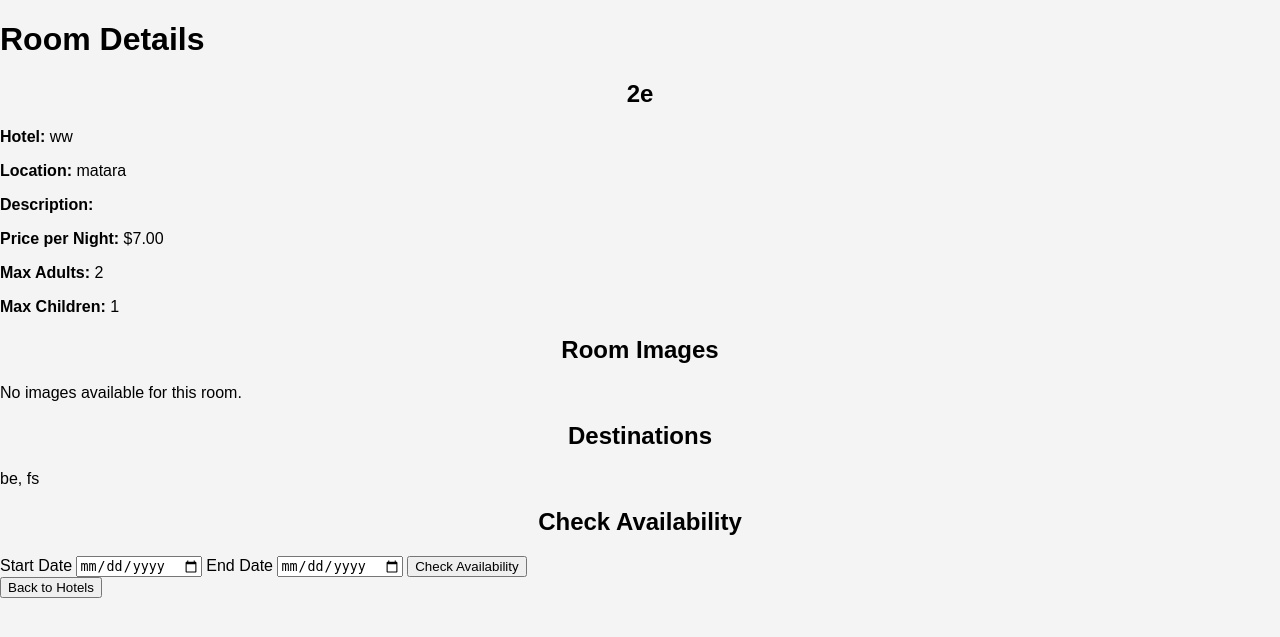
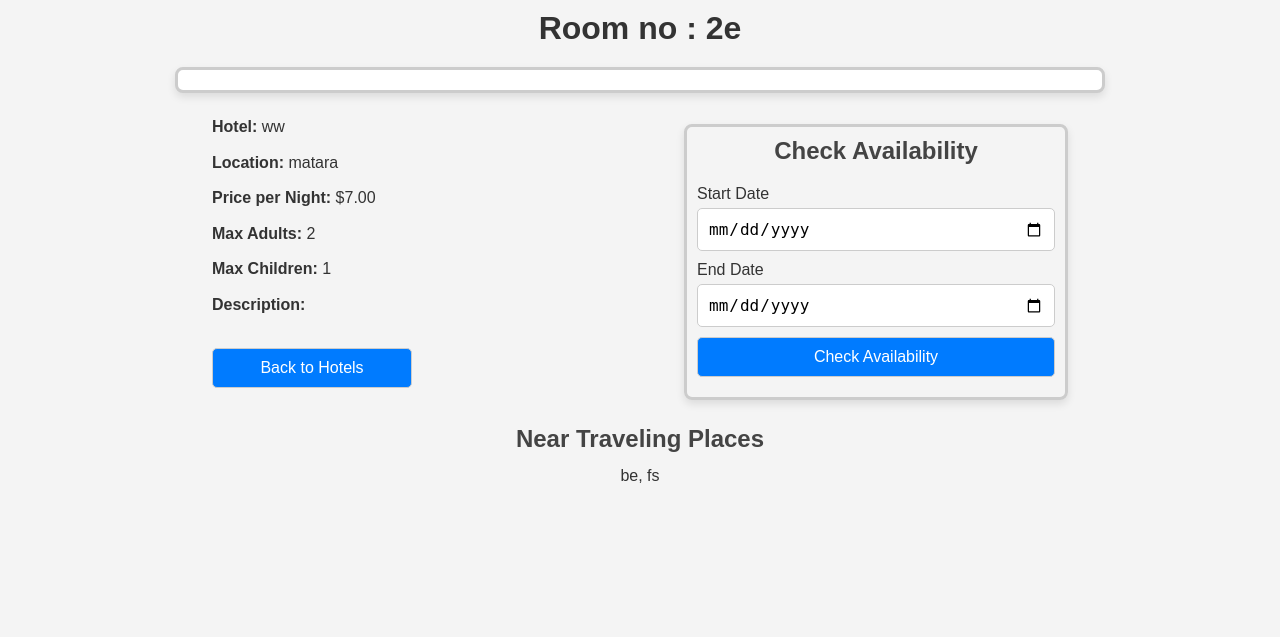
Before and after one commit to mihirudahanayake/1st_year_Project_G15, a PHP site: page /room_details.php?id=12 in a window 1280 px wide. Shown: the top 637 px of the page. Run offline with PHP 8.4, Linux system fonts and the light colour scheme; data comes from the database, SQL or seed files in the repository; tables that the repository leaves empty or names only in its code hold one stand-in row (values such as "Sample post").

Commit message:
Add files via upload

```diff
--- /dev/null
+++ b/room_details.css
@@ -0,0 +1,115 @@
+* {
+     box-sizing: border-box;
+     margin: 0;
+     padding: 0;
+ }
+
+ body {
+     font-family: Arial, sans-serif;
+     background-color: #f4f4f4;
+     color: #333;
+ }
+
+ .container {
+     display: flex;
+     flex-wrap: wrap;
+     justify-content: space-between;
+     gap: 5px;
+     padding: 20px;
+ }
+
+h2 {
+     color: #444;
+     margin-bottom: 10px;
+     text-align: center;
+ }
+
+ h1 {
+     text-align: center;
+     padding-top: 10px;
+ }
+
+ p {
+     margin-bottom: 10px;
+     line-height: 1.6;
+ }
+
+ strong {
+     font-weight: bold;
+ }
+
+ form {
+     margin-top: 20px;
+ }
+
+ label {
+     display: block;
+     margin-bottom: 5px;
+ }
+
+ input[type="date"], button {
+     padding: 10px;
+     font-size: 16px;
+     margin-bottom: 10px;
+     width: 100%;
+     border-radius: 5px;
+     border: 1px solid #ccc;
+ }
+
+ button {
+     background-color: #007bff;
+     color: #fff;
+     cursor: pointer;
+ }
+
+ button:hover {
+     background-color: #0056b3;
+ }
+
+.gallery {
+     width: 75%;
+     padding: 10px;
+     border: 3px solid #ccc;
+     border-radius: 8px;
+     box-shadow: 0 4px 8px rgba(0, 0, 0, 0.1);
+     background-color: #fff;
+     margin: 0 auto 2vh ;
+ }
+
+.gallery img{
+   width: 40vw;
+   height: auto;
+   border-radius: 8px;
+   object-fit: cover;
+   margin-bottom: 40px;
+   user-select: none;
+}
+
+.swiper-pagination-bullets.swiper-pagination-horizontal{
+   bottom: 0;
+}
+
+.availability {
+     width: 30vw;
+     padding: 10px;
+     border: 3px solid #ccc;
+     border-radius: 8px;
+     box-shadow: 0 4px 8px rgba(0, 0, 0, 0.1);
+     margin: 10px 15vw;
+}
+
+.room-details {
+     display: block;
+     padding-left: 15vw;
+ }
+
+ .back {
+     margin-top: 20px;
+     width: 200px;
+ }
+
+ .destinations {
+     padding-top: 10px;
+     margin: 0 auto;
+     text-align: center;
+}
--- /dev/null
+++ b/room_details.js
@@ -0,0 +1,24 @@
+document.addEventListener('DOMContentLoaded', function () {
+     var swiper = new Swiper(".swiper", {
+         loop: true,
+         effect: "coverflow",
+         slidesPerView: "auto",
+         centeredSlides: true,
+         grabCursor: true,
+         coverflowEffect: {
+             rotate: 0,
+             stretch: 0,
+             depth: 100,
+             modifier: 2,
+             slideShadows: true,
+         },
+         pagination: {
+             el: ".swiper-pagination",
+             clickable: true,
+         },
+         autoplay: {
+             delay: 3000,
+             disableOnInteraction: false,
+         },
+     });
+ });
--- a/room_details.php
+++ b/room_details.php
@@ -6,11 +6,13 @@ if (isset($_GET['id']) && !empty($_GET['id'])) {
     $room_id = $conn->real_escape_string($_GET['id']);
 
     // Fetch room details
-    $query = "SELECT rooms.*, hotels.hotel_name AS hotel_name, hotels.location
+    $stmt = $conn->prepare("SELECT rooms.*, hotels.hotel_name AS hotel_name, hotels.location
                             FROM rooms
                             JOIN hotels ON rooms.hotel_id = hotels.hotel_id
-              WHERE rooms.room_id = $room_id";
-    $result = $conn->query($query);
+                            WHERE rooms.room_id = ?");
+    $stmt->bind_param("i", $room_id);
+    $stmt->execute();
+    $result = $stmt->get_result();
 
     if ($result->num_rows > 0) {
         $room = $result->fetch_assoc();
@@ -20,11 +22,13 @@ if (isset($_GET['id']) && !empty($_GET['id'])) {
     }
 
     // Fetch all destinations associated with the room
-    $destQuery = "SELECT destinations.desti_name
+    $stmt = $conn->prepare("SELECT destinations.desti_name
                             FROM hotel_destinations
                             JOIN destinations ON hotel_destinations.destination_id = destinations.destination_id
-                  WHERE hotel_destinations.hotel_id = (SELECT hotel_id FROM rooms WHERE room_id = $room_id)";
-    $destResult = $conn->query($destQuery);
+                            WHERE hotel_destinations.hotel_id = (SELECT hotel_id FROM rooms WHERE room_id = ?)");
+    $stmt->bind_param("i", $room_id);
+    $stmt->execute();
+    $destResult = $stmt->get_result();
 
     $destinations = [];
     if ($destResult->num_rows > 0) {
@@ -34,8 +38,10 @@ if (isset($_GET['id']) && !empty($_GET['id'])) {
     }
 
     // Fetch room images
-    $imgQuery = "SELECT image_path FROM room_images WHERE room_id = $room_id";
-    $imgResult = $conn->query($imgQuery);
+    $stmt = $conn->prepare("SELECT image_path FROM room_images WHERE room_id = ?");
+    $stmt->bind_param("i", $room_id);
+    $stmt->execute();
+    $imgResult = $stmt->get_result();
 
     $images = [];
     if ($imgResult->num_rows > 0) {
@@ -57,10 +63,12 @@ if (isset($_POST['check_availability'])) {
     // Validate the date range
     if ($start_date && $end_date && $start_date <= $end_date) {
         // Query to check availability
-        $query = "SELECT * FROM bookings
-                  WHERE room_id = $room_id
-                    AND (start_date <= '$end_date' AND end_date >= '$start_date')";
-        $result = $conn->query($query);
+        $stmt = $conn->prepare("SELECT * FROM bookings
+                                WHERE room_id = ?
+                                  AND (start_date <= ? AND end_date >= ?)");
+        $stmt->bind_param("iss", $room_id, $end_date, $start_date);
+        $stmt->execute();
+        $result = $stmt->get_result();
 
         $is_available = ($result->num_rows == 0);
     } else {
@@ -76,40 +84,40 @@ if (isset($_POST['check_availability'])) {
     <meta charset="UTF-8">
     <meta name="viewport" content="width=device-width, initial-scale=1.0">
     <title>Room Details</title>
-    <link rel="stylesheet" href="styles.css">
+    <link rel="stylesheet" href="room_details.css">
+    <!-- Swiper CSS -->
+    <link rel="stylesheet" href="https://unpkg.com/swiper/swiper-bundle.min.css">
+
 </head>
 <body>
+<h1>Room no : <?php echo htmlspecialchars($room['room_name']); ?></h1>
     <div class="container">
-        <h1>Room Details</h1>
-        <h2><?php echo $room['room_name']; ?></h2>
-        <p><strong>Hotel:</strong> <?php echo $room['hotel_name']; ?></p>
-        <p><strong>Location:</strong> <?php echo $room['location']; ?></p>
-        <p><strong>Description:</strong> <?php echo $room['room_description']; ?></p>
-        <p><strong>Price per Night:</strong> $<?php echo $room['price_per_night']; ?></p>
-        <p><strong>Max Adults:</strong> <?php echo $room['max_adults']; ?></p>
-        <p><strong>Max Children:</strong> <?php echo $room['max_children']; ?></p>
-
-        <!-- Display room images -->
-        <h2>Room Images</h2>
-        <?php if (!empty($images)): ?>
-            <div class="room-images">
+                <!-- Swiper Image Gallery -->
+                <section class="gallery" id="gallery">
+            <div class="swiper">
+                <div class="swiper-wrapper">
                     <?php foreach ($images as $image): ?>
-                    <img src="<?php echo $image; ?>" alt="Room Image" class="room-image">
+                            <img src="<?php echo htmlspecialchars($image); ?>" class="swiper-slide" alt="Room Image">
                     <?php endforeach; ?>
                 </div>
-        <?php else: ?>
-            <p>No images available for this room.</p>
-        <?php endif; ?>
+                <div class="swiper-pagination"></div>
+            </div>
+        </section>
 
-        <h2>Destinations</h2>
-        <?php if (!empty($destinations)): ?>
-            <p><?php echo implode(', ', $destinations); ?></p>
-        <?php else: ?>
-            <p>No destinations found for this room.</p>
-        <?php endif; ?>
+        <section class="room-details">
+            <p><strong>Hotel:</strong> <?php echo htmlspecialchars($room['hotel_name']); ?></p>
+            <p><strong>Location:</strong> <?php echo htmlspecialchars($room['location']); ?></p>
+            <p><strong>Price per Night:</strong> $<?php echo htmlspecialchars($room['price_per_night']); ?></p>
+            <p><strong>Max Adults:</strong> <?php echo htmlspecialchars($room['max_adults']); ?></p>
+            <p><strong>Max Children:</strong> <?php echo htmlspecialchars($room['max_children']); ?></p>
+            <p><strong>Description:</strong> <?php echo htmlspecialchars($room['room_description']); ?></p>
+            <button class="back" onclick="location.href='room_list.php'">Back to Hotels</button>
+        </section>
 
+        <!-- availability -->
+        <section class="availability" id="availability">
             <h2>Check Availability</h2>
-        <form action="room_details.php?id=<?php echo $room_id; ?>" method="POST">
+            <form action="room_details.php?id=<?php echo htmlspecialchars($room_id); ?>" method="POST">
                 <label for="start_date">Start Date</label>
                 <input type="date" id="start_date" name="start_date" required>
 
@@ -124,17 +132,28 @@ if (isset($_POST['check_availability'])) {
                 <?php if ($is_available): ?>
                     <p>The room is available for the selected dates.</p>
                     <form action="book_room.php" method="POST">
-                    <input type="hidden" name="room_id" value="<?php echo $room_id; ?>">
-                    <input type="hidden" name="start_date" value="<?php echo $start_date; ?>">
-                    <input type="hidden" name="end_date" value="<?php echo $end_date; ?>">
+                        <input type="hidden" name="room_id" value="<?php echo htmlspecialchars($room_id); ?>">
+                        <input type="hidden" name="start_date" value="<?php echo htmlspecialchars($start_date); ?>">
+                        <input type="hidden" name="end_date" value="<?php echo htmlspecialchars($end_date); ?>">
                         <button type="submit" name="book_now">Book Now</button>
                     </form>
                 <?php else: ?>
                     <p>Sorry, the room is not available for the selected dates.</p>
                 <?php endif; ?>
             <?php endif; ?>
+        </section>
 
-        <button onclick="location.href='room_list.php'">Back to Hotels</button>
+        <section class="destinations" id="destinations">
+            <h2>Near Traveling Places</h2>
+            <?php if (!empty($destinations)): ?>
+                <p><?php echo implode(', ', $destinations); ?></p>
+            <?php else: ?>
+                <p>No near places found</p>
+            <?php endif; ?>
+        </section>
     </div>
+    <script src="room_details.js"></script>
+    <!-- Swiper JS -->
+    <script src="https://cdn.jsdelivr.net/npm/swiper@8/swiper-bundle.min.js"></script>
 </body>
 </html>
```
Also changed, not shown: room_list.css (+58 -44 lines), room_list.php (+6 -5 lines). Lines whose indentation alone changed are shown as unchanged.
